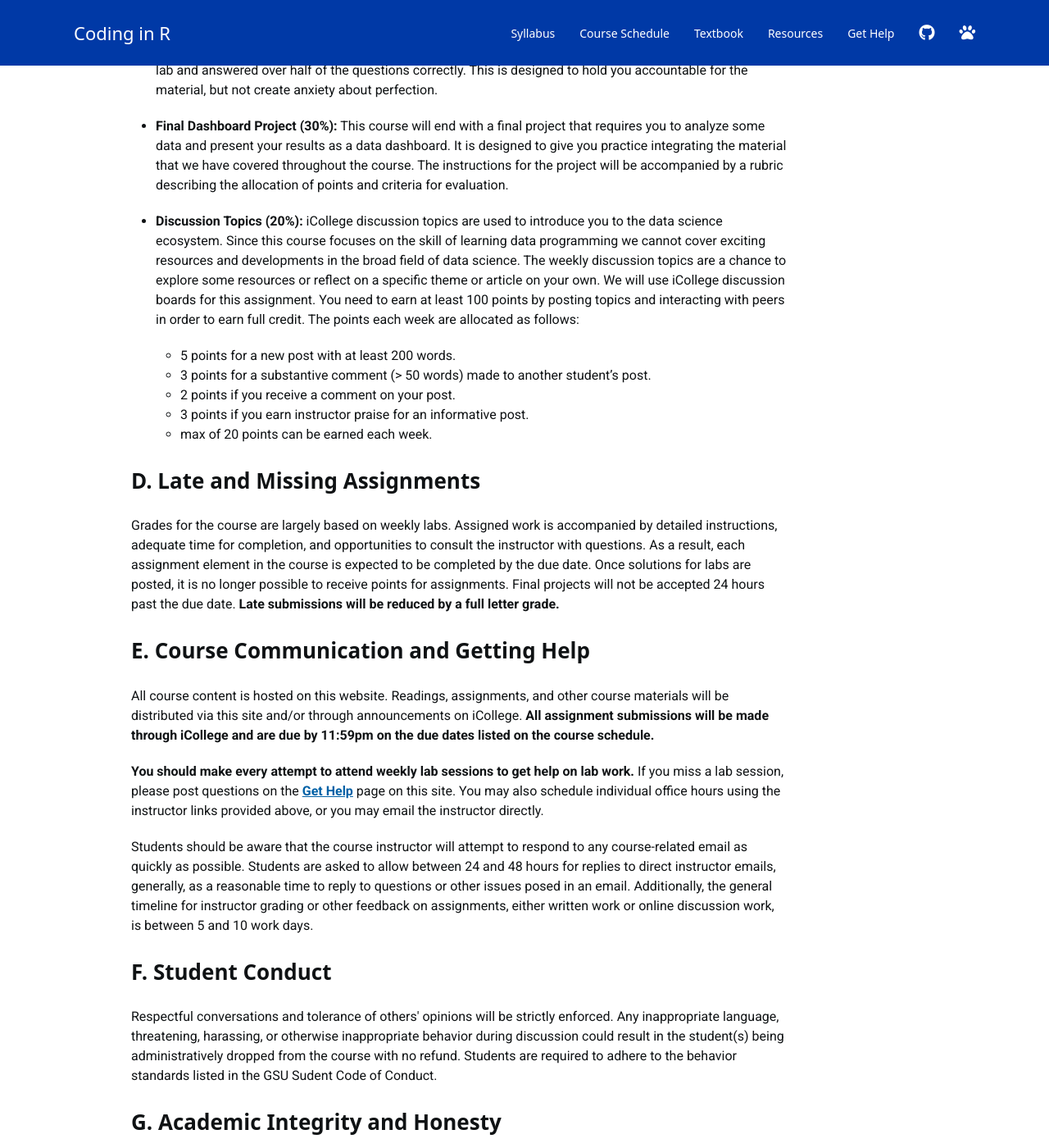
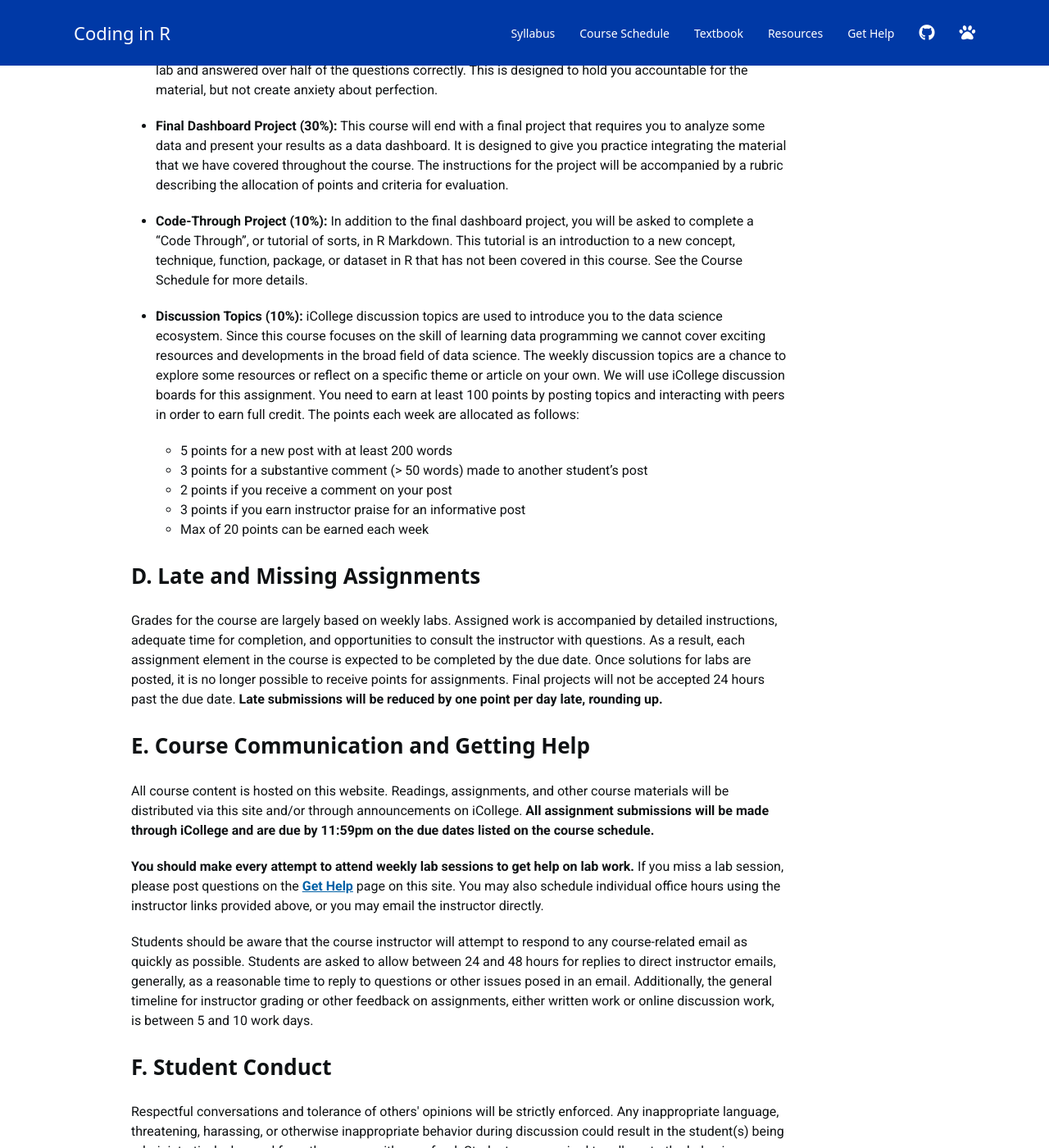
Before and after one commit to cssearcy/AYS-R-Coding-SPR-2020, a Jekyll site: the page built from index.md, in a window 1280 px wide and 1400 px high, scrolled down 5603 px. Shown: the whole window at 82% size. Built offline with Jekyll 4.4.1, drawn with Linux system fonts in a browser that asks for light colours; nearby versions of some CDN libraries; a script bundle is joined from its source files by our own code; library files that are not in the unit come from our copies; a style sheet for code colours, icons or effects is not loaded; some of the changed text lies outside the part shown.

Commit message:
grading and projects, meeting location

```diff
--- a/index.md
+++ b/index.md
@@ -148,17 +148,19 @@ The assigned work for the course has three elements:
 
 - **Final Dashboard Project (30%):**  This course will end with a final project that requires you to analyze some data and present your results as a data dashboard. It is designed to give you practice integrating the material that we have covered throughout the course. The instructions for the project will be accompanied by a rubric describing the allocation of points and criteria for evaluation.
 
-- **Discussion Topics (20%):**  iCollege discussion topics are used to introduce you to the data science ecosystem. Since this course focuses on the skill of learning data programming we cannot cover exciting resources and developments in the broad field of data science. The weekly discussion topics are a chance to explore some resources or reflect on a specific theme or article on your own. We will use iCollege discussion boards for this assignment. You need to earn at least 100 points by posting topics and interacting with peers in order to earn full credit. The points each week are allocated as follows:
+- **Code-Through Project (10%):**  In addition to the final dashboard project, you will be asked to complete a "Code Through", or tutorial of sorts, in R Markdown. This tutorial is an introduction to a new concept, technique, function, package, or dataset in R that has not been covered in this course.  See the Course Schedule for more details.
 
-  - 5 points for a new post with at least 200 words.
-  - 3 points for a substantive comment (> 50 words) made to another student's post.
-  - 2 points if you receive a comment on your post.
-  - 3 points if you earn instructor praise for an informative post.
-  - max of 20 points can be earned each week.
+- **Discussion Topics (10%):**  iCollege discussion topics are used to introduce you to the data science ecosystem. Since this course focuses on the skill of learning data programming we cannot cover exciting resources and developments in the broad field of data science. The weekly discussion topics are a chance to explore some resources or reflect on a specific theme or article on your own. We will use iCollege discussion boards for this assignment. You need to earn at least 100 points by posting topics and interacting with peers in order to earn full credit. The points each week are allocated as follows:
+
+  - 5 points for a new post with at least 200 words
+  - 3 points for a substantive comment (> 50 words) made to another student's post
+  - 2 points if you receive a comment on your post
+  - 3 points if you earn instructor praise for an informative post
+  - Max of 20 points can be earned each week
 
 ## D. Late and Missing Assignments
 
-Grades for the course are largely based on weekly labs. Assigned work is accompanied by detailed instructions, adequate time for completion, and opportunities to consult the instructor with questions. As a result, each assignment element in the course is expected to be completed by the due date. Once solutions for labs are posted, it is no longer possible to receive points for assignments. Final projects will not be accepted 24 hours past the due date. **Late submissions will be reduced by a full letter grade.**
+Grades for the course are largely based on weekly labs. Assigned work is accompanied by detailed instructions, adequate time for completion, and opportunities to consult the instructor with questions. As a result, each assignment element in the course is expected to be completed by the due date. Once solutions for labs are posted, it is no longer possible to receive points for assignments. Final projects will not be accepted 24 hours past the due date. **Late submissions will be reduced by one point per day late, rounding up.**
 
 ## E.  Course Communication and Getting Help
 
```
Also changed, not shown: other parts of index.md (+1 -1 lines).
